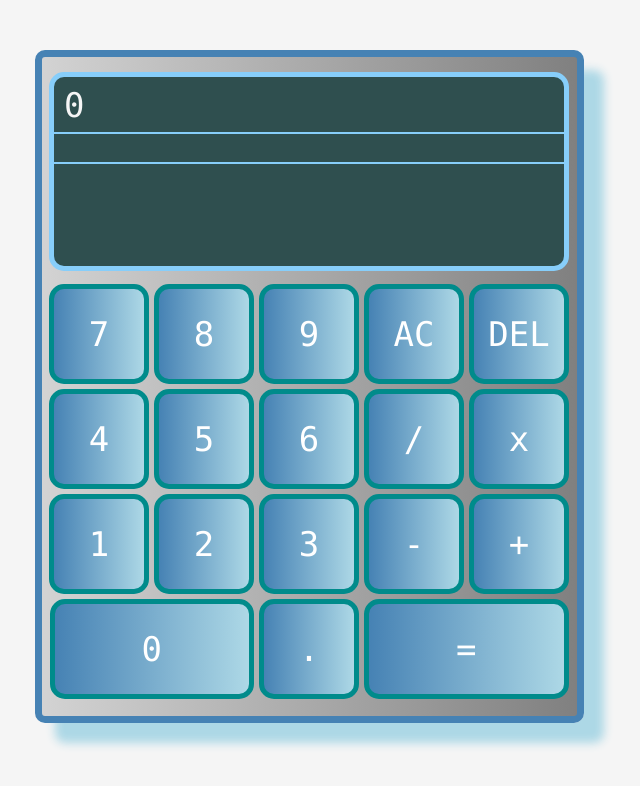
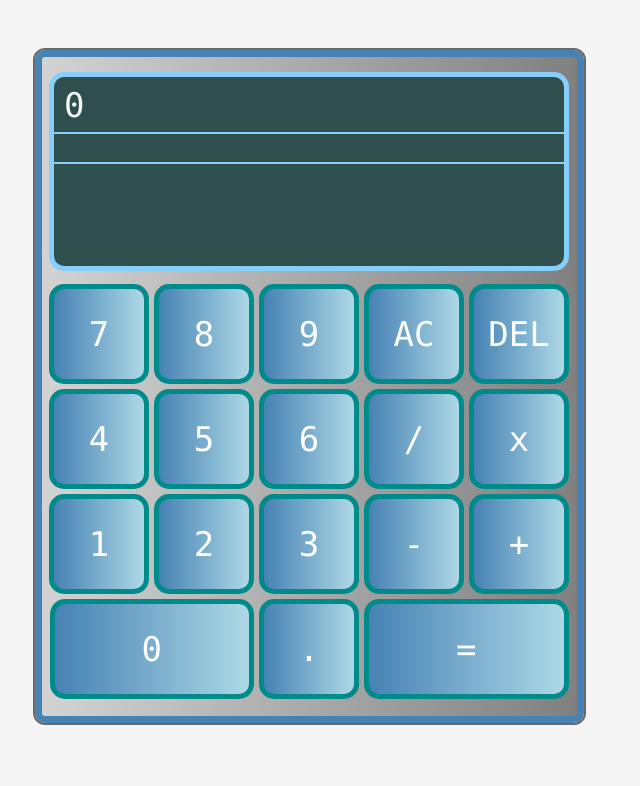
Before and after one commit to AWW0886/calculator, a plain HTML site: page index.html in a window 1280 px wide. Shown: the whole page, without its empty margins (331-971 px from the left). Drawn offline with Linux system fonts and the light colour scheme.

Commit message:
Remove shadow; add outline

```diff
--- a/styles.css
+++ b/styles.css
@@ -11,7 +11,8 @@ body {
     background: linear-gradient(to right, lightgrey, grey);
     border: 7.5px solid steelblue;
     border-radius: 10px;
-    box-shadow: 20px 20px 10px lightblue;
+    /*box-shadow: 20px 20px 10px gainsboro;*/
+    outline: 2px solid dimgrey;
     margin: auto;
     padding: 15px;
     width: 505px;
```
